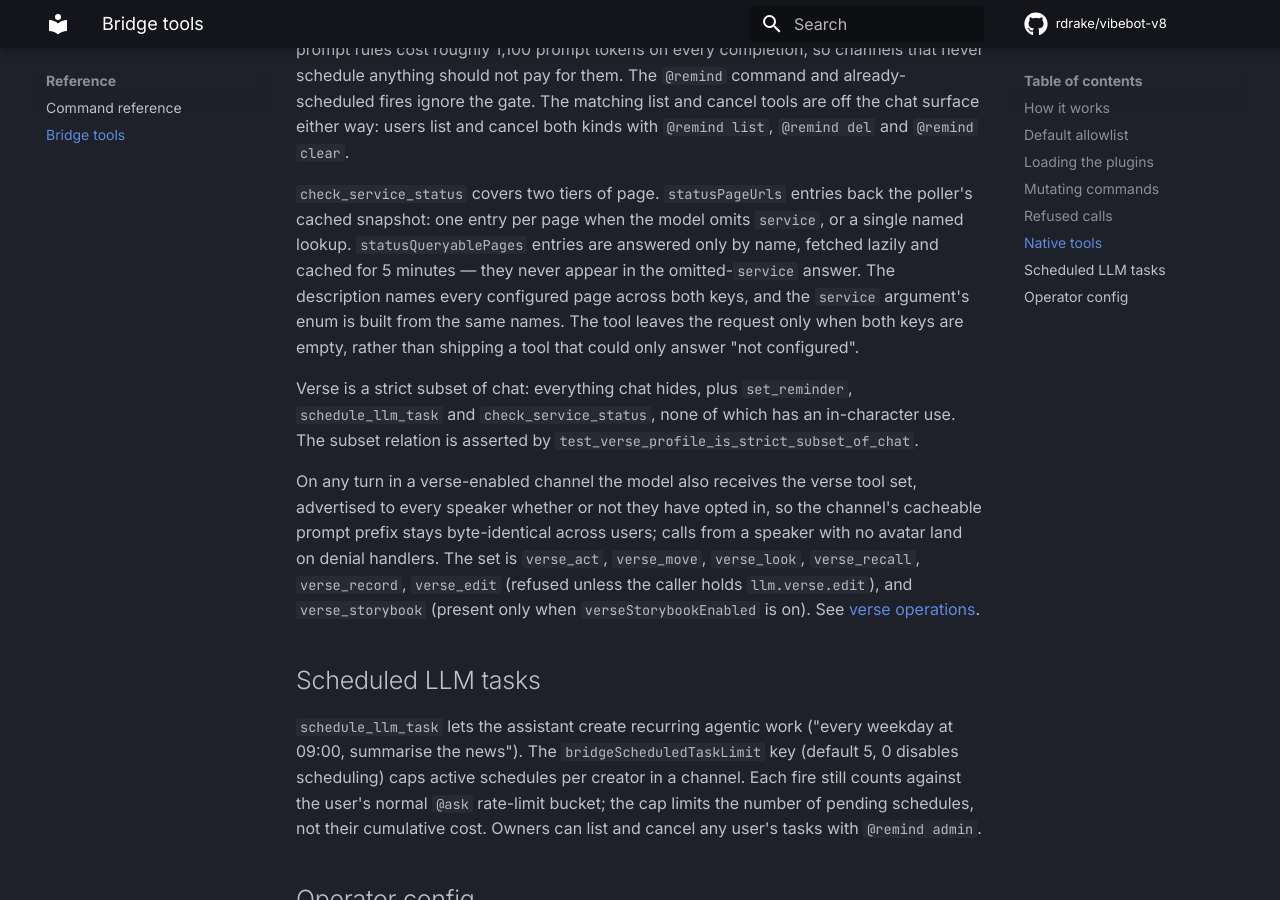
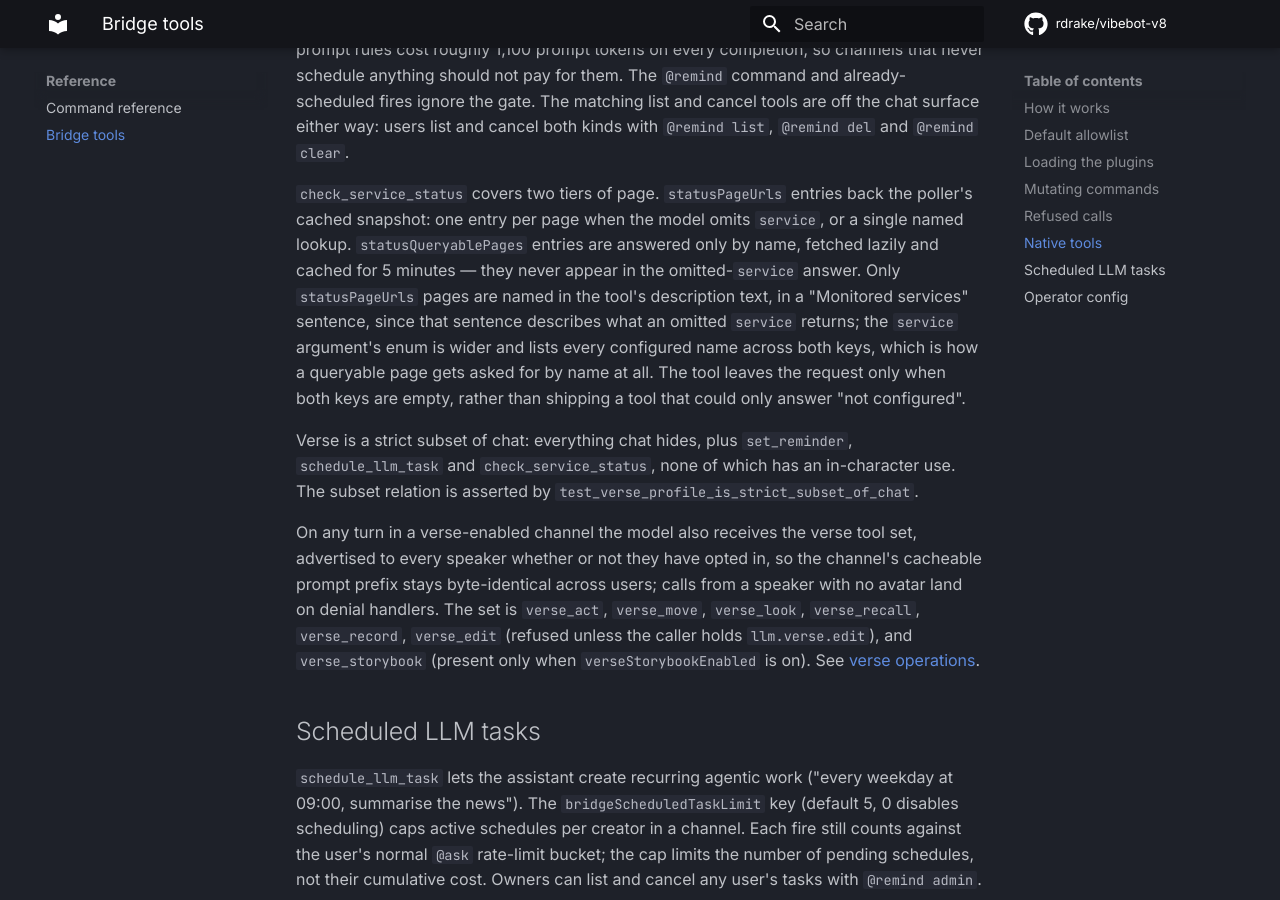
Before and after one commit to rdrake/vibebot-v8, an MkDocs documentation site: the page built from docs/guide/reference/bridge-tools.md, in a window 1280 px wide and 900 px high, scrolled down 4556 px. Built offline with MkDocs 1.6.1 and Material for MkDocs 9.7.7, drawn with Linux system fonts in a browser that asks for light colours; comment, search, counter and statistics services are not loaded.

Commit message:
docs(status): fix description/enum conflation and cross-key collapse
The tool description names only polled pages, not queryable ones; the
service enum is what covers both keys. Also document that a
statusQueryablePages entry pointing at an already-polled page collapses,
regardless of its name.

```diff
--- a/docs/guide/reference/bridge-tools.md
+++ b/docs/guide/reference/bridge-tools.md
@@ -199,11 +199,13 @@ either way: users list and cancel both kinds with `@remind list`,
 the poller's cached snapshot: one entry per page when the model omits
 `service`, or a single named lookup. `statusQueryablePages` entries are
 answered only by name, fetched lazily and cached for 5 minutes — they never
-appear in the omitted-`service` answer. The description names every
-configured page across both keys, and the `service` argument's enum is
-built from the same names. The tool leaves the request only when both keys
-are empty, rather than shipping a tool that could only answer "not
-configured".
+appear in the omitted-`service` answer. Only `statusPageUrls` pages are named
+in the tool's description text, in a "Monitored services" sentence, since
+that sentence describes what an omitted `service` returns; the `service`
+argument's enum is wider and lists every configured name across both keys,
+which is how a queryable page gets asked for by name at all. The tool leaves
+the request only when both keys are empty, rather than shipping a tool that
+could only answer "not configured".
 
 Verse is a strict subset of chat: everything chat hides, plus
 `set_reminder`, `schedule_llm_task` and `check_service_status`, none of
```
Also changed, not shown: docs/guide/operator/configuration.md (+2 -2 lines), docs/guide/operator/tuning-monitoring.md (+1 -1 lines).
